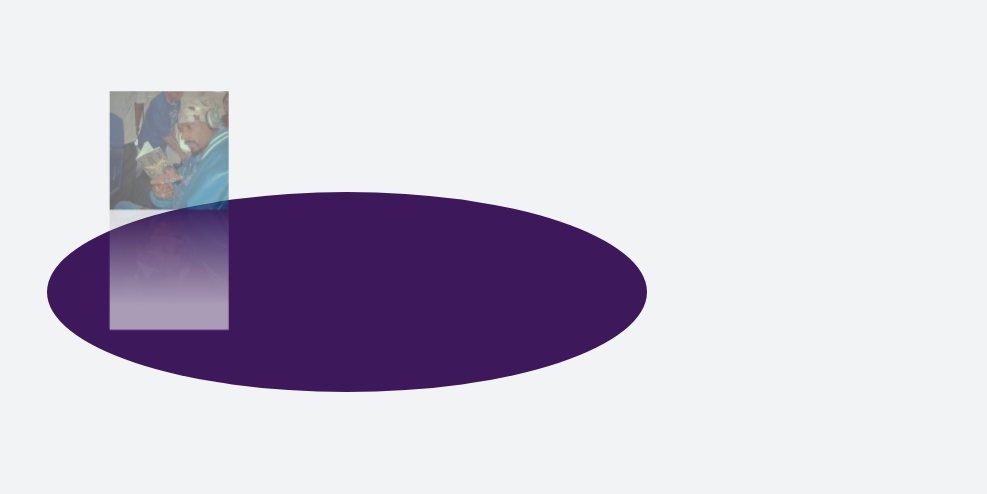
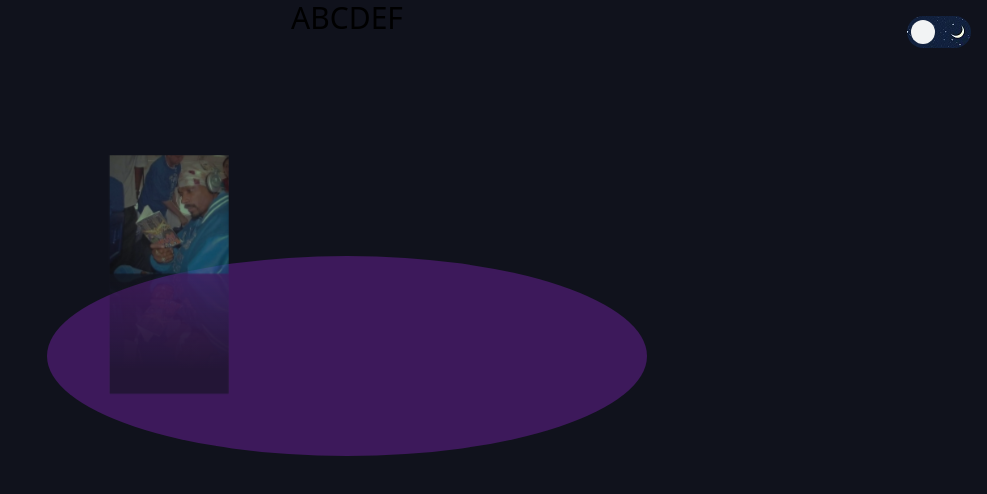
Before and after one commit to Juan-Espino/Footy-Rookie-Frontend, a React (Vite) app: page / in a window 1280 px wide. Shown: the top 494 px of the page, without its empty margins (293-1280 px from the left). Built offline with nearby package versions, Linux system fonts and the light colour scheme; what tailwindcss-animation-delay would draw is missing.

Commit message:
theme switcher done

```diff
--- a/index.html
+++ b/index.html
@@ -7,7 +7,9 @@
 		<title>Footy Rookie</title>
 		<link rel="stylesheet" href="./src/index.css" />
 	</head>
-	<body class="bg-matte-white dark:bg-matte-black">
+	<body
+		class="bg-matte-white dark:bg-matte-black transition-colors duration-500"
+	>
 		<div id="root"></div>
 		<script type="module" src="/src/main.tsx"></script>
 	</body>
--- a/src/App.tsx
+++ b/src/App.tsx
@@ -1,10 +1,19 @@
+import { useEffect } from "react";
 import CarouselWrapper from "./carousel/CarouselWrapper";
+import NavBar from "./nav/NavBar";
 
 function App() {
-	//handles toggling between light/dark
-	const handleToggle = () => {};
+	useEffect(() => {
+		if (localStorage.theme === "light") {
+			document.documentElement.classList.add("light");
+		} else {
+			document.documentElement.classList.add("dark");
+			localStorage.theme = "dark";
+		}
+	}, []);
 	return (
 		<main className="">
+			<NavBar />
 			<div className="bg-prem-purple m-auto my-48 w-[200px] h-[200px] rounded-[50%] scale-x-[3] ">
 				<CarouselWrapper />
 			</div>
--- /dev/null
+++ b/src/nav/NavBar.tsx
@@ -0,0 +1,19 @@
+import DarkMode from "./components/DarkMode";
+
+const NavBar = () => {
+	return (
+		<nav className="flex relative h-16">
+			<ul className="text-3xl flex w-full justify-center e">
+				<li>A</li>
+				<li>B</li>
+				<li>C</li>
+				<li>D</li>
+				<li>E</li>
+				<li>F</li>
+			</ul>
+			<DarkMode />
+		</nav>
+	);
+};
+
+export default NavBar;
--- /dev/null
+++ b/src/nav/components/DarkMode.tsx
@@ -0,0 +1,34 @@
+const DarkMode = () => {
+	const selectedTheme = localStorage.theme;
+	const toggleTheme = () => {
+		if (localStorage.theme === "dark") {
+			document.documentElement.classList.replace("dark", "light");
+			localStorage.theme = "light";
+		} else {
+			document.documentElement.classList.replace("light", "dark");
+			localStorage.theme = "dark";
+		}
+	};
+	return (
+		<div className="absolute right-0 p-4">
+			<label className="inline-block h-8 w-16 relative ">
+				<input
+					type="checkbox"
+					onChange={toggleTheme}
+					defaultChecked={selectedTheme === "light" ? true : false}
+					className="hidden peer"
+				/>
+				<div
+					id="slider"
+					className="bg-dark-theme absolute cursor-pointer
+				bottom-0 top-0 right-0 left-0 rounded-full transition-all ease-in-out duration-300
+				hover:scale-125 peer-checked:bg-light-theme peer-checked:before:translate-x-8
+				before:absolute before:bg-matte-white before:h-6 before:w-6
+				before:bottom-1 before:left-1 before:rounded-full before:duration-500 "
+				></div>
+			</label>
+		</div>
+	);
+};
+
+export default DarkMode;
--- a/tailwind.config.js
+++ b/tailwind.config.js
@@ -1,6 +1,6 @@
 /** @type {import('tailwindcss').Config} */
 export default {
-	darkMode: "class",
+	darkMode: "selector",
 	content: ["./index.html", "./src/**/*.{js,ts,jsx,tsx}"],
 	theme: {
 		extend: {
@@ -10,6 +10,10 @@ export default {
 				"matte-black-light": "rgb(27, 29, 48)",
 				"matte-grey": "rgb(189, 189, 189)",
 				"prem-purple": "rgb(61, 25, 91)",
+			},
+			backgroundImage: {
+				"light-theme": "url('/src/assets/images/lightTheme.jpg')",
+				"dark-theme": "url('/src/assets/images/darkTheme.jpg')",
 			},
 			animationDelay: {
 				10000: "10000ms",
```
Also changed, not shown: src/assets/images/darkTheme.jpg (added), src/assets/images/lightTheme.jpg (added).
